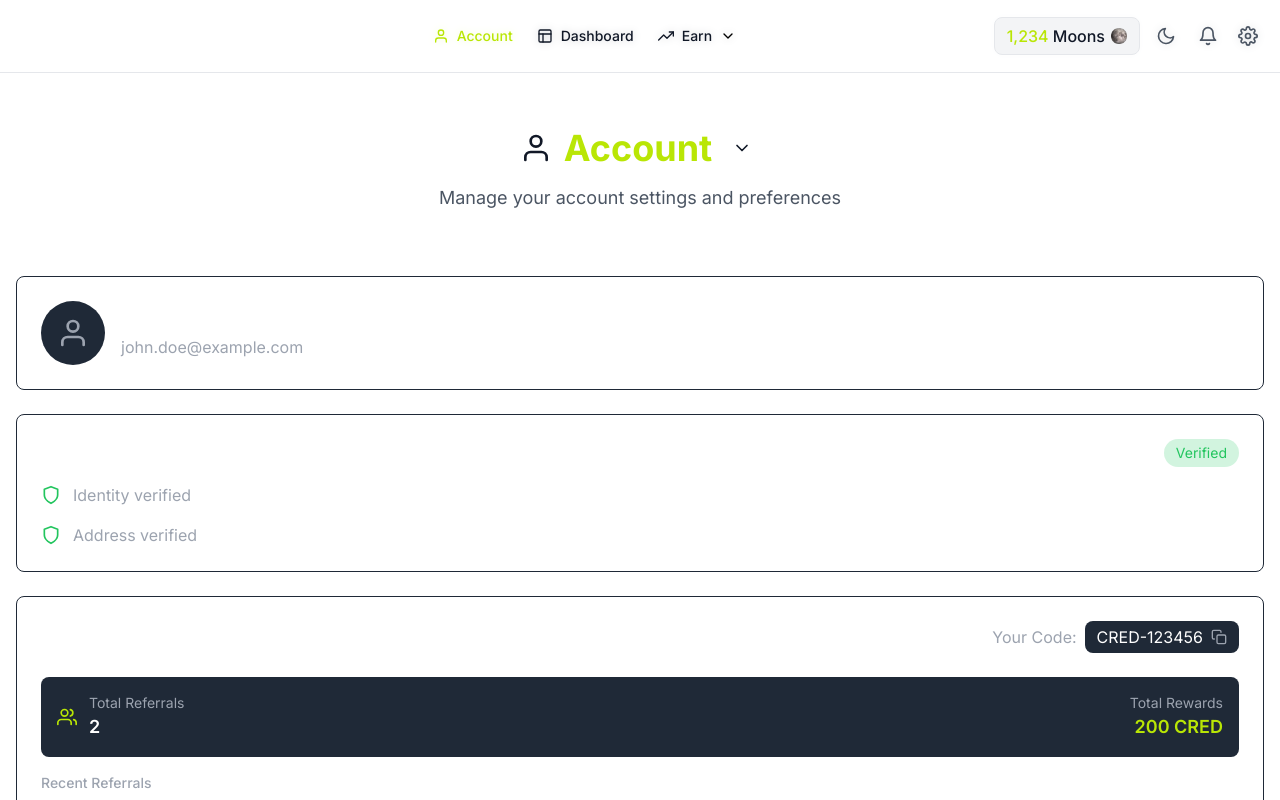
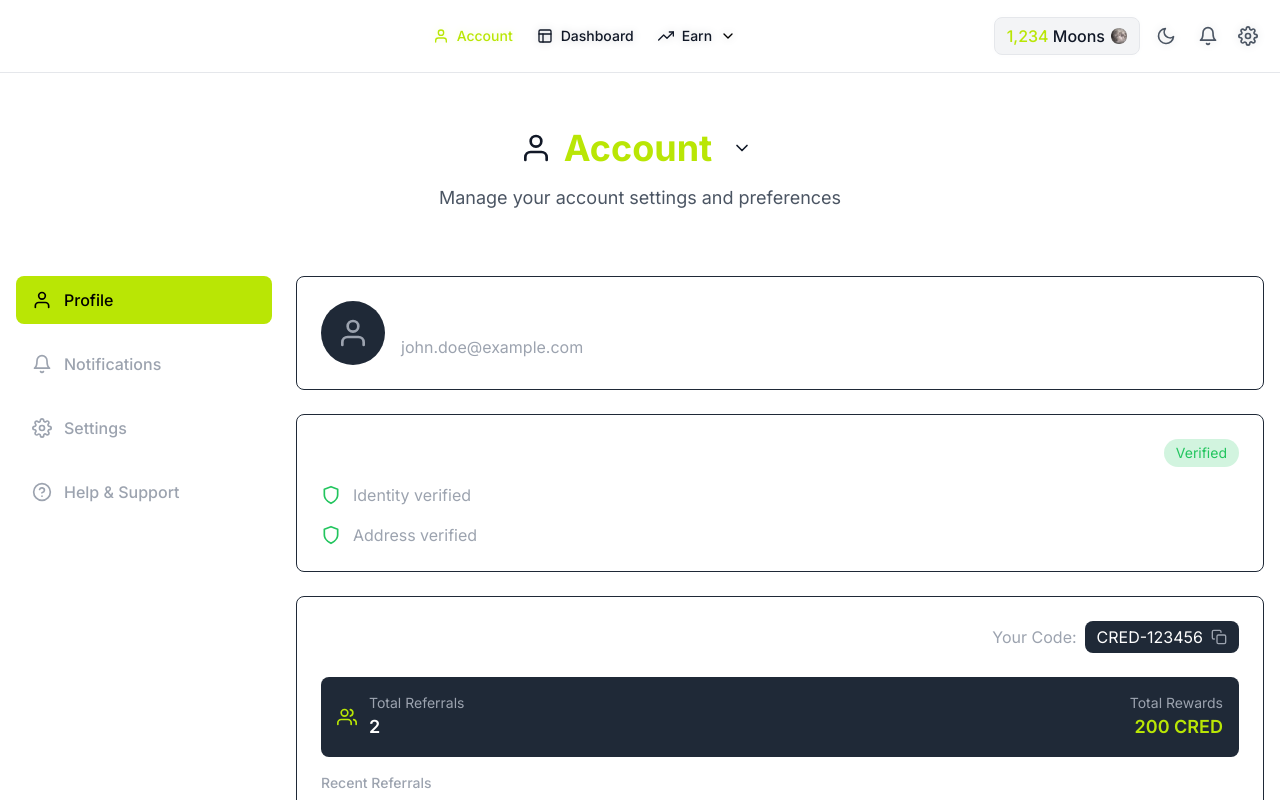
Before and after one commit to w3-surfer/credible-finance, a Next.js app: page /account in a window 1280 px wide. Shown: the top 800 px of the page. Built offline with nearby package versions, Linux system fonts and the light colour scheme.

Commit message:
feat: adiciona menu lateral ao componente Account

```diff
--- a/src/components/dashboard/Account.tsx
+++ b/src/components/dashboard/Account.tsx
@@ -2,7 +2,9 @@
 
 import { useState } from 'react';
 import { motion } from 'framer-motion';
-import { FiUser, FiShield, FiUsers, FiCopy, FiCheck } from 'react-icons/fi';
+import { FiUser, FiShield, FiUsers, FiCopy, FiCheck, FiSettings, FiBell, FiHelpCircle } from 'react-icons/fi';
+import Link from 'next/link';
+import { usePathname } from 'next/navigation';
 
 interface Referral {
   id: string;
@@ -29,9 +31,33 @@ const referrals: Referral[] = [
   }
 ];
 
+const menuItems = [
+  {
+    name: 'Profile',
+    href: '/account',
+    icon: FiUser
+  },
+  {
+    name: 'Notifications',
+    href: '/account/notifications',
+    icon: FiBell
+  },
+  {
+    name: 'Settings',
+    href: '/account/settings',
+    icon: FiSettings
+  },
+  {
+    name: 'Help & Support',
+    href: '/account/help',
+    icon: FiHelpCircle
+  }
+];
+
 export function Account() {
   const [copied, setCopied] = useState(false);
   const referralCode = 'CRED-123456';
+  const pathname = usePathname();
 
   const copyToClipboard = () => {
     navigator.clipboard.writeText(referralCode);
@@ -40,7 +66,30 @@ export function Account() {
   };
 
   return (
-    <div className="space-y-6">
+    <div className="flex gap-6">
+      {/* Menu Lateral */}
+      <div className="w-64 space-y-4">
+        {menuItems.map((item) => {
+          const isActive = pathname === item.href;
+          return (
+            <Link
+              key={item.name}
+              href={item.href}
+              className={`flex items-center space-x-3 px-4 py-3 rounded-lg transition-colors ${
+                isActive
+                  ? 'bg-[#B9E605] text-black'
+                  : 'text-gray-400 hover:bg-gray-800 hover:text-white'
+              }`}
+            >
+              <item.icon className="w-5 h-5" />
+              <span className="font-medium">{item.name}</span>
+            </Link>
+          );
+        })}
+      </div>
+
+      {/* Conteúdo Principal */}
+      <div className="flex-1 space-y-6">
         {/* Profile Section */}
         <div className="p-6 rounded-lg border border-gray-800">
           <div className="flex items-center space-x-4">
@@ -140,5 +189,6 @@ export function Account() {
           </div>
         </div>
       </div>
+    </div>
   );
 }
```
Lines whose indentation alone changed are shown as unchanged.
